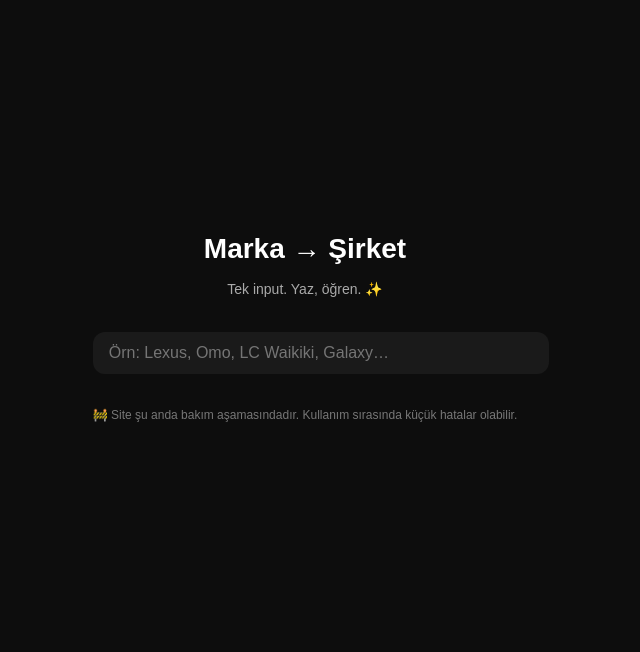
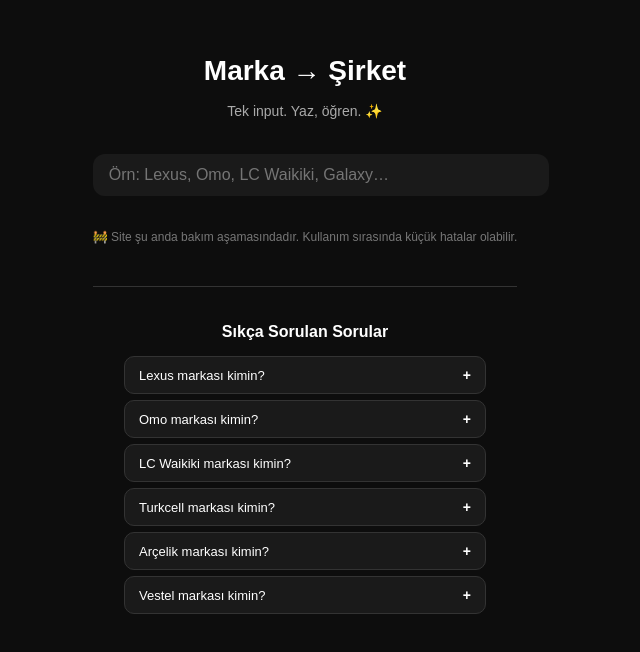
Before and after one commit to huseyin-kadioglu/brand-atlas, a React (Vite) app: page / in a window 1280 px wide. Shown: the part 122-774 px from the top of the page, without its empty margins (335-975 px from the left). Built offline with nearby package versions, Linux system fonts and the light colour scheme.

Commit message:
faq ve seo çalışmaları

```diff
--- a/src/App.css
+++ b/src/App.css
@@ -298,3 +298,71 @@
   height: 100%;
   object-fit: contain;
 }
+
+/* FAQ Bölümü */
+/* FAQ */
+.faq {
+  margin-top: 40px;
+  padding-top: 20px;
+  border-top: 1px solid #333;
+  text-align: center;
+}
+
+.faq-title {
+  font-size: 16px;
+  font-weight: bold;
+  margin-bottom: 12px;
+}
+
+.faq-list {
+  display: inline-flex;
+  flex-direction: column;
+  gap: 6px;
+  text-align: left;
+}
+
+.faq-item {
+  border: 1px solid #333;
+  border-radius: 10px;
+  background-color: #1a1a1a;
+  overflow: hidden;
+  width: 360px;   /* sabit genişlik */
+}
+
+/* Küçük ekranlarda %100 olsun */
+@media (max-width: 420px) {
+  .faq-item {
+    width: 100%;
+  }
+}
+
+.faq-question {
+  width: 100%;
+  padding: 10px 14px;
+  text-align: left;
+  font-size: 13px;
+  background: none;
+  border: none;
+  color: #fff;
+  display: flex;
+  justify-content: space-between;
+  align-items: center;
+  cursor: pointer;
+}
+
+.faq-question:hover {
+  background-color: #222;
+}
+
+.faq-toggle {
+  font-weight: bold;
+  font-size: 14px;
+}
+
+.faq-answer {
+  padding: 10px 14px;
+  font-size: 12px;
+  color: #aaa;
+  border-top: 1px solid #333;
+  line-height: 1.4;
+}
--- /dev/null
+++ b/src/Faq.jsx
@@ -0,0 +1,58 @@
+import { useState } from "react";
+
+function FAQ() {
+  const [openIndex, setOpenIndex] = useState(null);
+
+const faqs = [
+  { q: "Lexus markası kimin?", a: "Lexus, Toyota Motor Corporation’a aittir." },
+  { q: "Omo markası kimin?", a: "Omo, Unilever’e aittir." },
+  { q: "LC Waikiki markası kimin?", a: "LC Waikiki, Tema Mağazacılık Hizmetleri A.Ş.’ye aittir." },
+  // Türkiye'de popüler markalar
+  { q: "Turkcell markası kimin?", a: "Turkcell, Türkiye merkezli bir GSM operatörüdür." },
+  { q: "Arçelik markası kimin?", a: "Arçelik, Koç Holding’e aittir." },
+  { q: "Vestel markası kimin?", a: "Vestel, Zorlu Holding’e aittir." }
+];
+
+  return (
+    <div className="faq">
+      <h2 className="faq-title">Sıkça Sorulan Sorular</h2>
+      <div className="faq-list">
+        {faqs.map((item, index) => (
+          <div key={index} className="faq-item">
+            <button
+              className="faq-question"
+              onClick={() => setOpenIndex(openIndex === index ? null : index)}
+            >
+              <span>{item.q}</span>
+              <span className="faq-toggle">{openIndex === index ? "−" : "+"}</span>
+            </button>
+            {openIndex === index && (
+              <div className="faq-answer">{item.a}</div>
+            )}
+          </div>
+        ))}
+      </div>
+
+      {/* SEO için JSON-LD */}
+      <script
+        type="application/ld+json"
+        dangerouslySetInnerHTML={{
+          __html: JSON.stringify({
+            "@context": "https://schema.org",
+            "@type": "FAQPage",
+            "mainEntity": faqs.map(f => ({
+              "@type": "Question",
+              "name": f.q,
+              "acceptedAnswer": {
+                "@type": "Answer",
+                "text": f.a
+              }
+            }))
+          })
+        }}
+      />
+    </div>
+  );
+}
+
+export default FAQ;
--- a/src/components/Footer.jsx
+++ b/src/components/Footer.jsx
@@ -1,3 +1,5 @@
+import FAQ from "../Faq";
+
 export const Footer = () => {
   return (
     <>
@@ -7,6 +9,7 @@
           olabilir.
         </p>
       </footer>
+      <FAQ />
     </>
   );
 };
```
